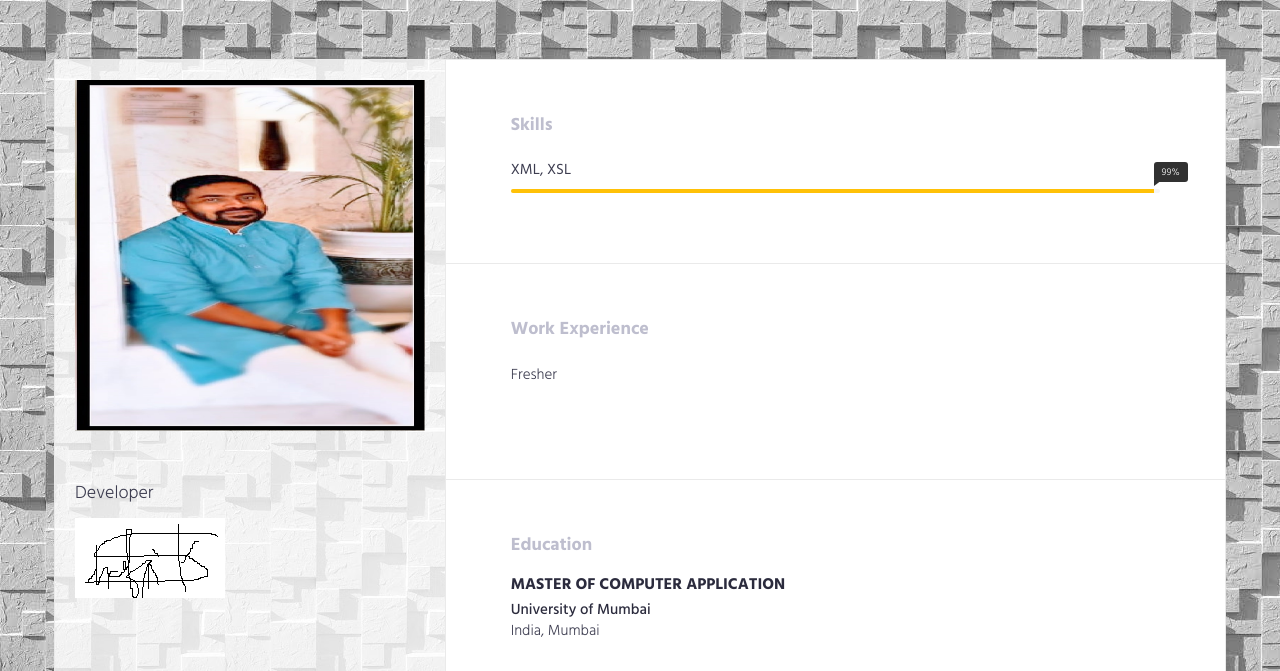
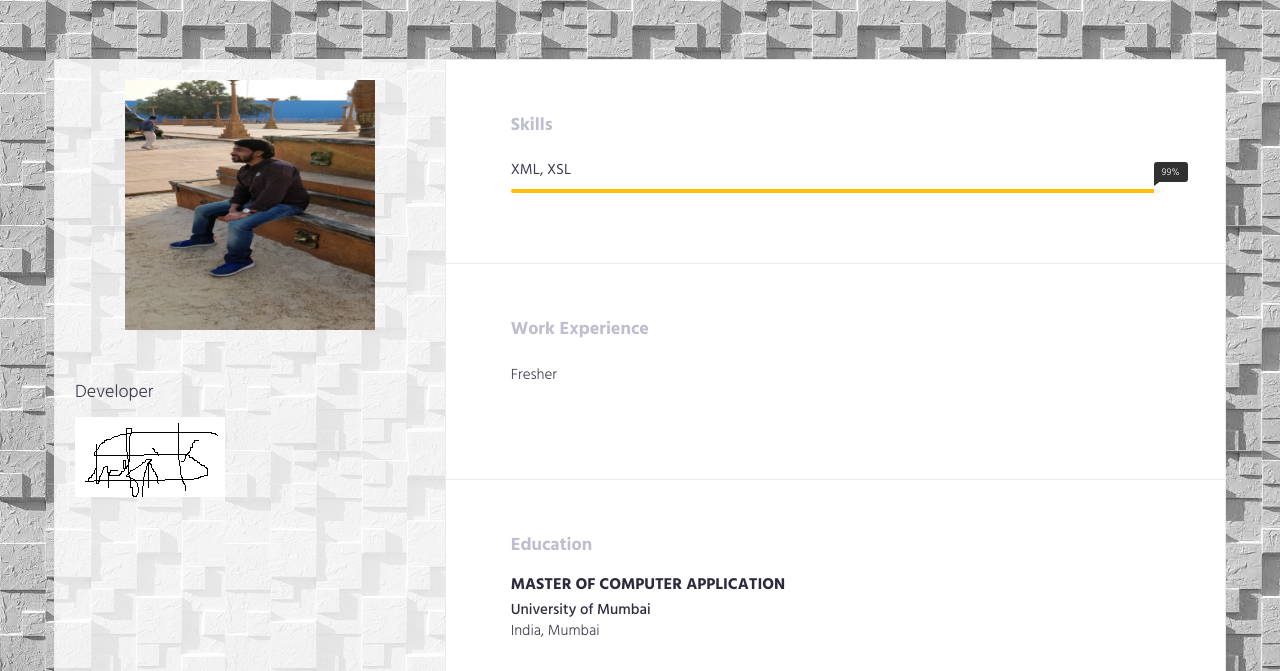
Before and after one commit to Shafin-Thiyam/STK, a Django app: page / in a window 1280 px wide. Shown: the top 671 px of the page. Run offline with Django 3.2, Linux system fonts and the light colour scheme; data that the repository does not hold is empty; some libraries are stand-ins or nearby versions.

Commit message:
prof img

```diff
--- a/shafinthiyam/static/css/style.css
+++ b/shafinthiyam/static/css/style.css
@@ -252,6 +252,8 @@ button:focus,
     }
 
 .header .profile-img {
+    margin-left : 50px;
+    margin-right : 50px;
     margin-bottom : 50px;
     }
 
```
Also changed, not shown: shafinthiyam/static/img/img-profile - Copy (2).jpg (added), shafinthiyam/static/img/img-profile - Copy.jpg (deleted), shafinthiyam/static/img/img-profile.jpg, 1 other file.
